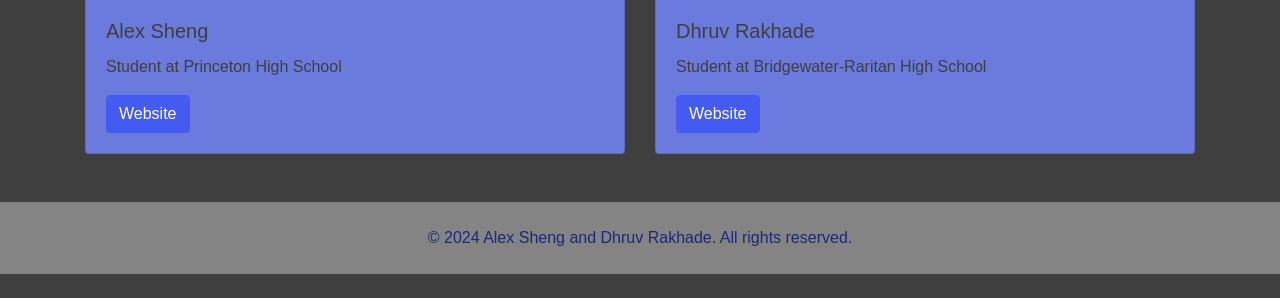
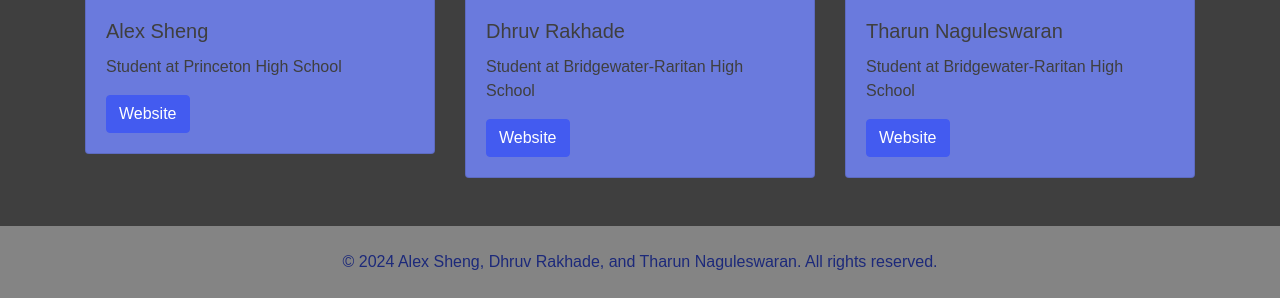
Before and after one commit to intrepidbird/phaze, a Flask app: page / in a window 1280 px wide. Shown: the part 803-1101 px from the top of the page. Before the commit the page ends 1077 px from the top, so only its background shows below. Run offline with Flask 3, Linux system fonts and the light colour scheme; some libraries are stand-ins or nearby versions; some web fonts are replaced.

Commit message:
Update index.html

```diff
--- a/templates/index.html
+++ b/templates/index.html
@@ -163,8 +163,8 @@
             </div>
             <div class="col-md-6">
                 <h2>Phaze</h2>
-                <p>The New Phase of Giving Can Start Now</p>
-                <p>diversity and needy thingies placeholder for now</p>
+                <h5>The New Phase of Giving Can Start Now</h5>
+                <p>Did you know that over <strong>37 million lives</strong> are currently suffering in poverty? It doesn't have to and shouldn't be that way. <strong>Phaze is a innovative and logical solution to this issue</strong>. With it's sleek and minimalistic design, finding a charity to donate to has never been easier. It only takes a matter of seconds from just meeting Phaze, to helping change lives around the world. So go ahead, give it a try. You never know who you'll help.</p>
             </div>
         </div>
     </section>
@@ -182,7 +182,7 @@
         <div class="container">
             <h2 class="text-center mb-4">Team</h2>
             <div class="row">
-                <div class="col-md-6">
+                <div class="col-md-4">
                     <div class="card">
                         <div class="card-img-container">
                             <img src="static/Alex.jpg" alt="Alex">
@@ -194,7 +194,7 @@
                         </div>
                     </div>
                 </div>
-                <div class="col-md-6">
+                <div class="col-md-4">
                     <div class="card">
                         <div class="card-img-container">
                             <img src="static/Dhruv.jpg" alt="Dhruv">
@@ -206,13 +206,25 @@
                         </div>
                     </div>
                 </div>
+                <div class="col-md-4">
+                    <div class="card">
+                        <div class="card-img-container">
+                            <img src="static/Tharun.jpg" alt="Tharun">
+                        </div>
+                        <div class="card-body">
+                            <h5 class="card-title">Tharun Naguleswaran</h5>
+                            <p class="card-text">Student at Bridgewater-Raritan High School</p>
+                            <a href="https://thernel.me" class="btn btn-primary" target="_blank">Website</a>
+                        </div>
+                    </div>
+                </div>
             </div>
         </div>
     </section>
 
     <!-- Footer -->
     <footer class="text-center p-4">
-        &copy; 2024 Alex Sheng and Dhruv Rakhade. All rights reserved.
+        &copy; 2024 Alex Sheng, Dhruv Rakhade, and Tharun Naguleswaran. All rights reserved.
     </footer>
 
     <!-- Bootstrap & jQuery JS -->
```
